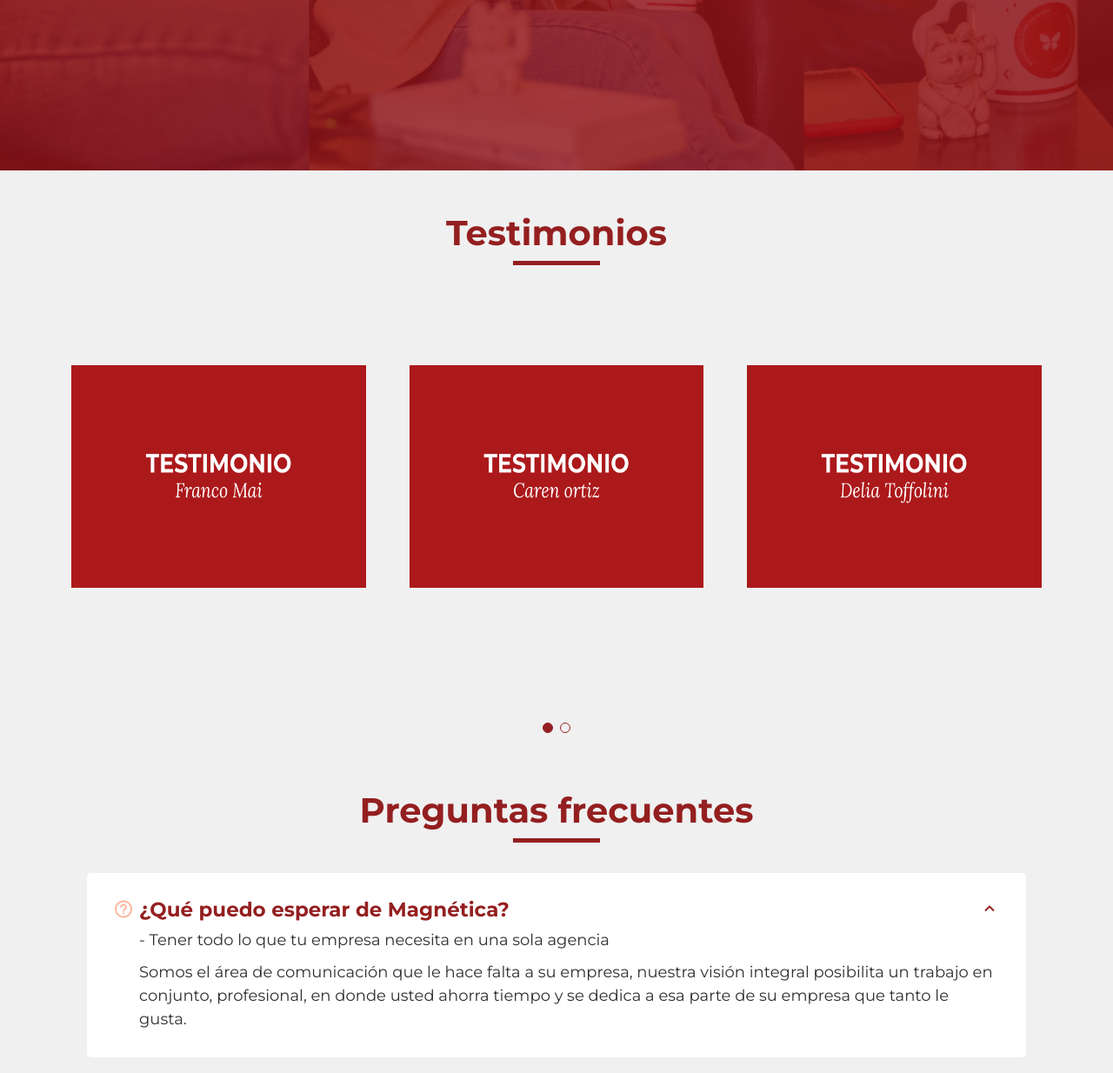
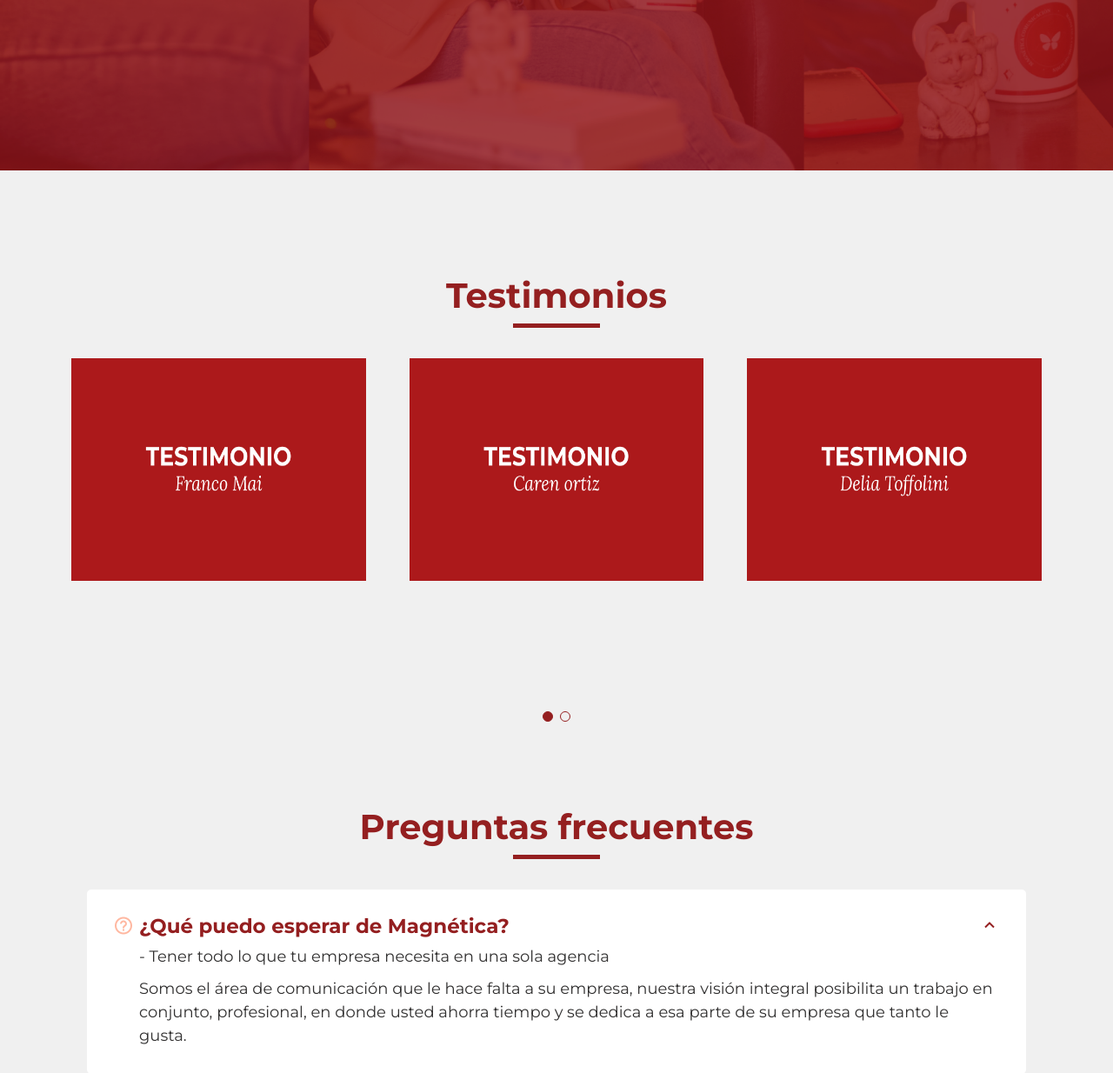
Before and after one commit to SantyHenares/Magnetica, a PHP site: page / in a window 1280 px wide. Shown: the part 3386-4620 px from the top of the page at 87% size. Run offline with PHP 8.4, Linux system fonts and the light colour scheme; some libraries are stand-ins or nearby versions.

Commit message:
dios quiera sea mi ultimo commit

```diff
--- a/assets/css/homeModulo2.css
+++ b/assets/css/homeModulo2.css
@@ -56,10 +56,19 @@
   background-color: #F0F0F0;
   opacity: 1;
   border: 1px solid #941F20;
+  margin-bottom: 4vh;
 }
 
 .clients .swiper-pagination .swiper-pagination-bullet-active {
   background-color: #941F20;
+}
+
+.espaciado {
+  margin-top: 15vh;
+}
+
+.behind-cameras-slider {
+  margin-bottom: 20vh;
 }
 
 
@@ -184,8 +193,3 @@
 .zoom-imagen:hover {
   transform: scale(1.25);
 }
-
-.behind-cameras-slider {
-  margin-top: 10vh;
-  margin-bottom: 20vh;
-}
--- a/diseño-grafico.html
+++ b/diseño-grafico.html
@@ -907,7 +907,7 @@
       <!-- detras de escena -->
       <section id="clients" class="clients">
         <div data-aos="fade-up">
-          <h1 class="titles-h1">
+          <h1 class="titles-h1 espaciado">
             <span class="underline">Detrás de escena</span>
           </h1>
         </div>
--- a/index.html
+++ b/index.html
@@ -444,7 +444,7 @@
       <!-- ======= Testimonios ======= -->
       <section id="clients" class="clients">
         <div data-aos="fade-up">
-          <h1 class="titles-h1">
+          <h1 class="titles-h1 espaciado">
             <span class="underline">Testimonios</span>
           </h1>
         </div>
--- a/redes-sociales.html
+++ b/redes-sociales.html
@@ -812,7 +812,7 @@
       <!-- detras de escena -->
       <section id="clients" class="clients">
         <div data-aos="fade-up">
-          <h1 class="titles-h1">
+          <h1 class="titles-h1 espaciado">
             <span class="underline">Detrás de escena</span>
           </h1>
         </div>
--- a/servicios-web.html
+++ b/servicios-web.html
@@ -741,7 +741,7 @@
       <!-- detras de escena -->
       <section id="clients" class="clients">
         <div data-aos="fade-up">
-          <h1 class="titles-h1">
+          <h1 class="titles-h1 espaciado">
             <span class="underline">Detrás de escena</span>
           </h1>
         </div>
```
Also changed, not shown: assets/css/webmodulo2.css (+8 -5 lines).
